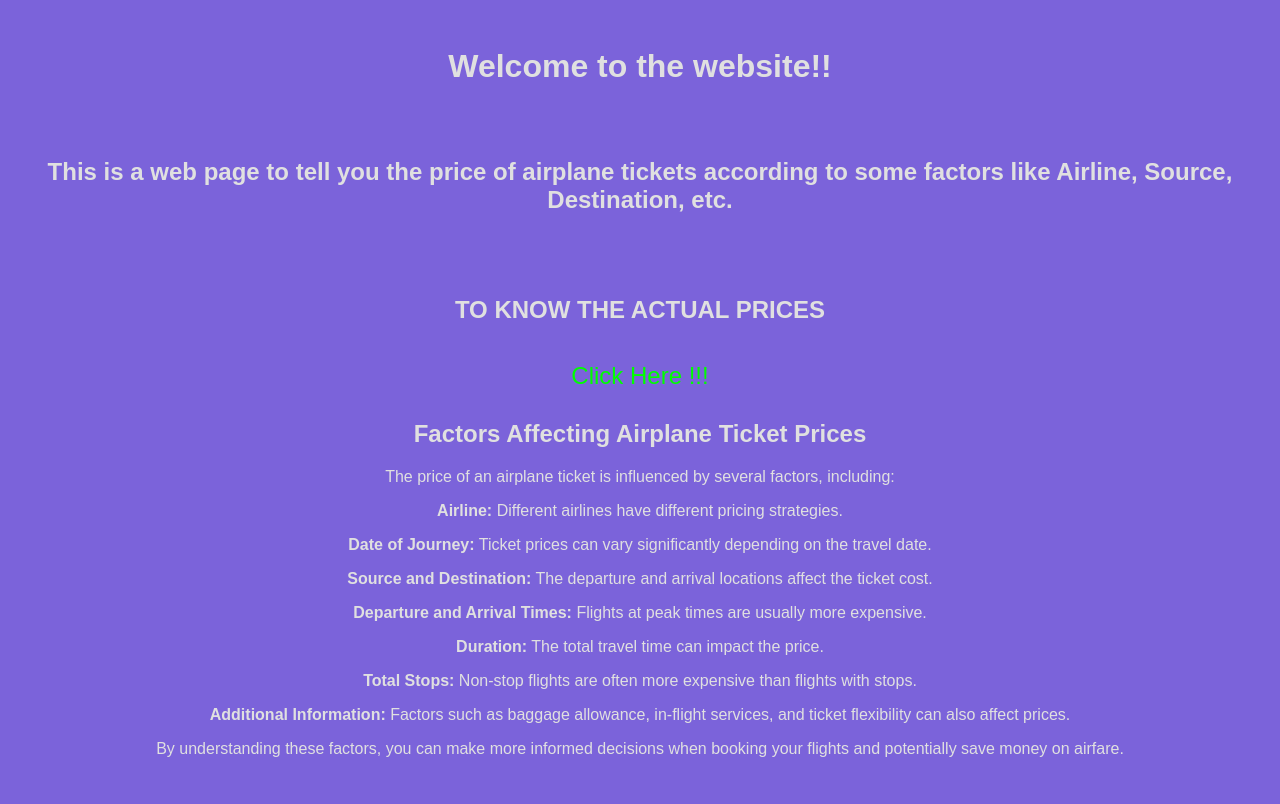
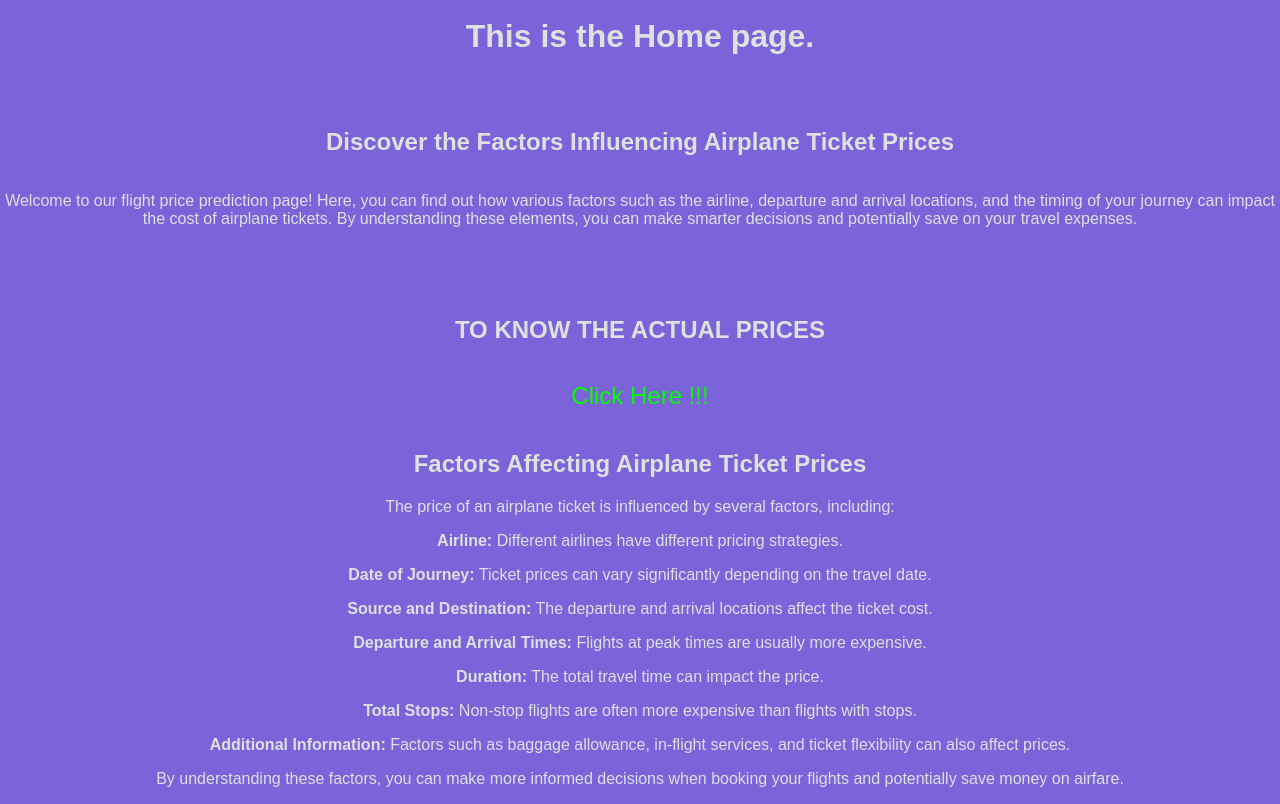
Before and after one commit to Kali414/Flight-ticket-predictor, a Flask app: page / in a window 1280 px wide. Before the commit the page ends 757 px from the top, so only its background shows below. Run offline with Flask 3, Linux system fonts and the light colour scheme; parts of the project's set-up code (start-up, migrations or seed data) failed here and were passed over.

Commit message:
small changes

```diff
--- a/templates/home.html
+++ b/templates/home.html
@@ -29,14 +29,15 @@
             color: #e0e0e0;
         }
         div {
-            margin-top: 10px;
+            margin-top: 20px;
         }
     </style>
 </head>
 <body>
-    <h1>Welcome to the website!!</h1>
+    <h1>This is the {{ Title }} page.</h1>
     <p>
-        <h2>This is a web page to tell you the price of airplane tickets according to some factors like Airline, Source, Destination, etc.</h2>
+        <h2>Discover the Factors Influencing Airplane Ticket Prices</h2>
+        <p>Welcome to our flight price prediction page! Here, you can find out how various factors such as the airline, departure and arrival locations, and the timing of your journey can impact the cost of airplane tickets. By understanding these elements, you can make smarter decisions and potentially save on your travel expenses.</p>
     </p>
     <div>
         <h2>TO KNOW THE ACTUAL PRICES</h2>
```
